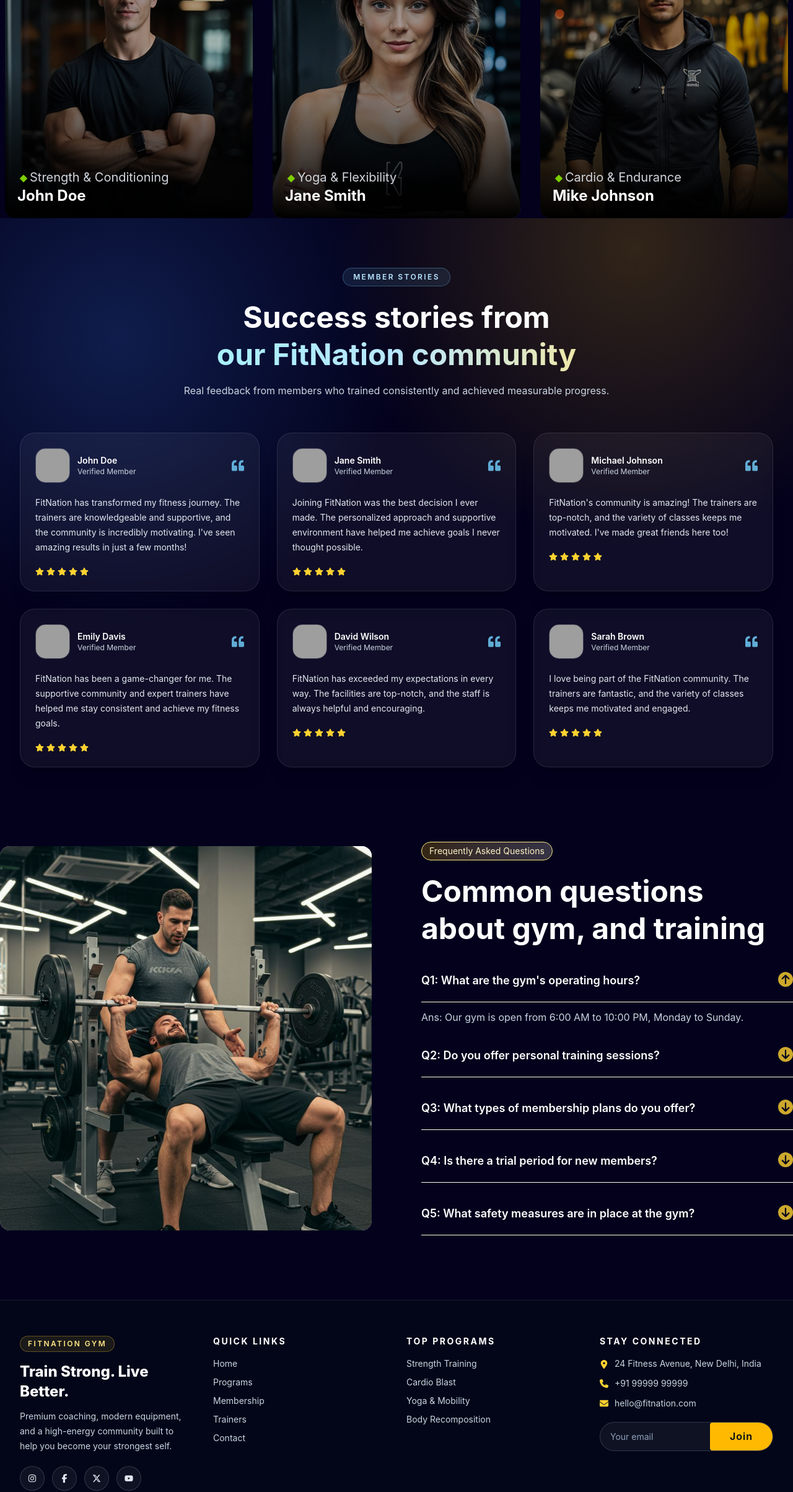
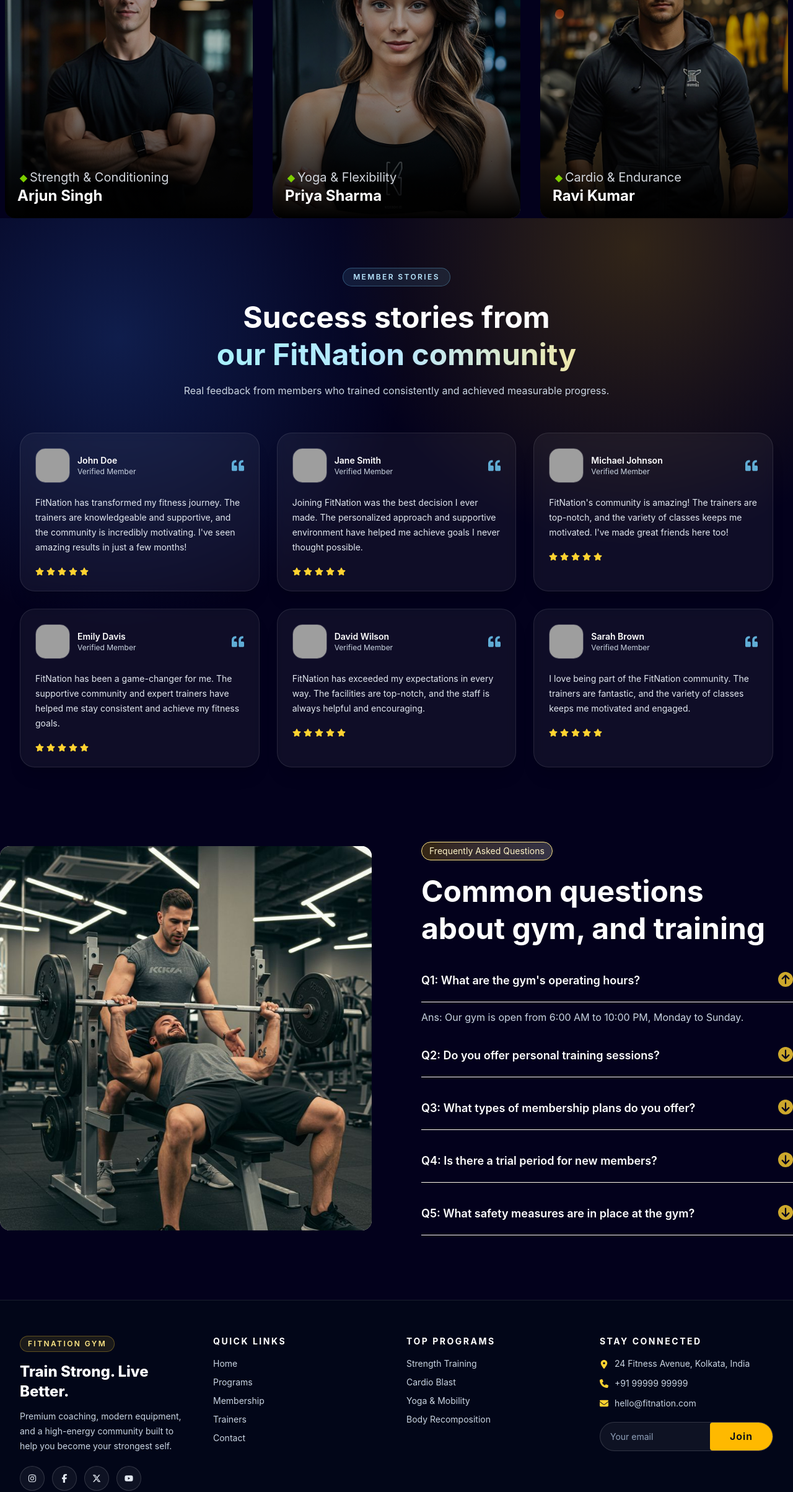
Before and after one commit to MohanlalManna24/gym-website, a React (Vite) app: page /about in a window 1280 px wide. Shown: the part 1704-4111 px from the top of the page at 62% size. Built offline with nearby package versions, Linux system fonts and the light colour scheme; grey boxes are pictures that could not be loaded.

Commit message:
fixed some minor problem

```diff
--- a/src/component/Footer.jsx
+++ b/src/component/Footer.jsx
@@ -71,7 +71,7 @@
           <ul className="mt-4 space-y-3 text-sm text-slate-300">
             <li className="flex items-start gap-2.5">
               <FaLocationDot className="mt-1 shrink-0 text-amber-300" />
-              <span>24 Fitness Avenue, New Delhi, India</span>
+              <span>24 Fitness Avenue, Kolkata, India</span>
             </li>
             <li className="flex items-center gap-2.5">
               <FaPhone className="shrink-0 text-amber-300" />
--- a/src/component/Header.jsx
+++ b/src/component/Header.jsx
@@ -22,14 +22,14 @@
               FitNation
             </h1>
           </section>
-          <section className="flex items-center gap-2 text-black cursor-pointer">
-            <div className="flex items-center gap-2 border border-violet-600/50 rounded-full bg-sky-300/20 px-3 py-1">
+          <section className="hidden lg:flex items-center gap-2 text-black cursor-pointer">
+            <div className="flex items-center gap-2 border border-violet-600/50 rounded-full bg-sky-300/20 px-3 py-1 hover:bg-sky-300/40 transition-colors duration-300">
               <IoLocation className="text-orange-700 text-2xl" />
               <span>
                 123 Fitness Street, Health City
               </span>
             </div>
-            <div className="flex items-center gap-2 border border-violet-600/50 rounded-full bg-sky-300/20 py-1 px-5">
+            <div className="flex items-center gap-2 border border-violet-600/50 rounded-full bg-sky-300/20 py-1 px-5 hover:bg-sky-300/40 transition-colors duration-300">
               <IoMail className="text-blue-700 text-2xl" />
               <span>
                 fitnation@gmail.com
--- a/src/component/Trainer.jsx
+++ b/src/component/Trainer.jsx
@@ -10,7 +10,7 @@
   const trainers = [
     {
       id: 1,
-      name: "John Doe",
+      name: "Arjun Singh",
       specialization: "Strength & Conditioning",
       image: trainerImg1,
       socialMedia: {
@@ -22,7 +22,7 @@
     },
     {
       id: 2,
-      name: "Jane Smith",
+      name: "Priya Sharma",
       specialization: "Yoga & Flexibility",
       image: trainerImg2,
       socialMedia: {
@@ -34,7 +34,7 @@
     },
     {
       id: 3,
-      name: "Mike Johnson",
+      name: "Ravi Kumar",
       specialization: "Cardio & Endurance",
       image: trainerImg3,
       socialMedia: {
--- a/src/pages/Contact.jsx
+++ b/src/pages/Contact.jsx
@@ -1,6 +1,5 @@
 import React from "react";
 import PageHeader from "../component/PageHeader";
-import Layout from "../layout/Layout";
 import img from "../assets/images/getINTouch.jpeg";
 import bgImg from "../assets/images/bgImg.png";
 import { ImMobile } from "react-icons/im";
@@ -8,6 +7,7 @@
 import { FaLocationDot } from "react-icons/fa6";
 import PrimaryBtn from "../component/button/PrimaryBtn";
 import SecondaryBtn from "../component/button/SecendaryBtn";
+import Layout from "../Layout/Layout";
 
 const Contact = () => {
   return (
@@ -42,10 +42,10 @@
                   </div>
                   <div>
                     <h4 className="text-sm font-semibold uppercase tracking-wide text-white">
-                      Mobile No.
+                      Mobile No .
                     </h4>
                     <p className="mt-1 text-sm text-slate-300">
-                      +91 X X X X X X X X X X
+                      +91 99999 99999
                     </p>
                   </div>
                 </div>
@@ -59,7 +59,7 @@
                       Email Address
                     </h4>
                     <p className="mt-1 text-sm text-slate-300">
-                      info@gympro.com
+                      hello@fitnation.com
                     </p>
                   </div>
                 </div>
--- a/src/pages/Gallery.jsx
+++ b/src/pages/Gallery.jsx
@@ -1,6 +1,6 @@
 import React, { useEffect, useMemo, useRef, useState } from "react";
 import PageHeader from "../component/PageHeader";
-import Layout from "../layout/Layout";
+import Layout from "../Layout/Layout";
 
 const Gallery = () => {
   return (
@@ -26,6 +26,7 @@
               transformations. Hover on video cards to preview the action.
             </p>
           </header>
+          <p className="text-center text-lg text-slate-500">No Images Available</p>
         </section>
      </Layout>
     </div>
```
